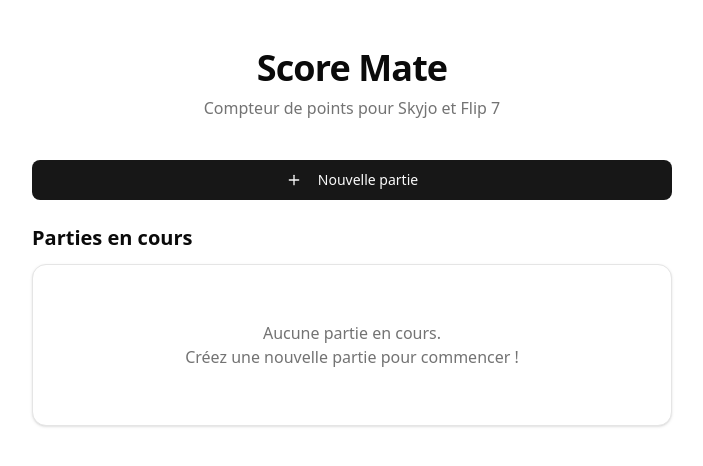
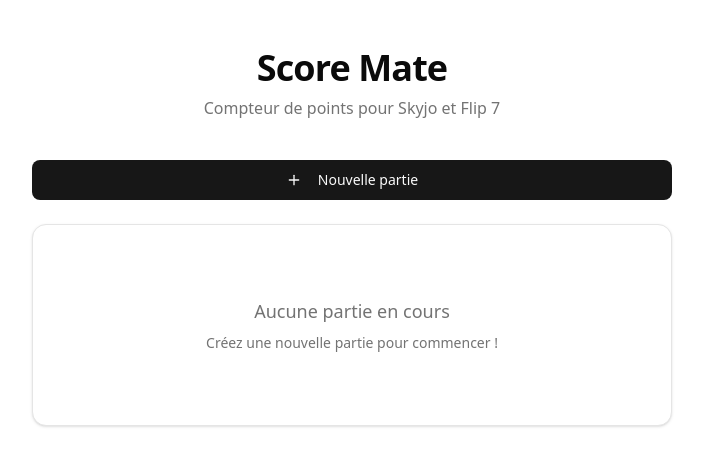
Before and after one commit to theikid/score-mate, a Next.js app: page / in a window 1280 px wide. Shown: the top 466 px of the page, without its empty margins (288-991 px from the left). Built offline with nearby package versions, Linux system fonts and the light colour scheme.

Commit message:
fix: afficher 'Parties en cours' uniquement si parties actives
- Masque la section "Parties en cours" si aucune partie active
- Affiche un message d'accueil uniquement si aucune partie (ni active, ni terminée)
- Interface plus épurée et claire

```diff
--- a/app/page.tsx
+++ b/app/page.tsx
@@ -129,22 +129,26 @@
           </Button>
 
           {/* Parties en cours */}
-          <div className="space-y-3">
-            <h2 className="text-xl font-semibold">Parties en cours</h2>
-            {activeGames.length === 0 ? (
-              <Card>
-                <CardContent className="py-8 text-center text-muted-foreground">
-                  Aucune partie en cours.
-                  <br />
-                  Créez une nouvelle partie pour commencer !
-                </CardContent>
-              </Card>
-            ) : (
+          {activeGames.length > 0 && (
+            <div className="space-y-3">
+              <h2 className="text-xl font-semibold">Parties en cours</h2>
               <div className="space-y-3">
                 {activeGames.map(renderGameCard)}
               </div>
-            )}
-          </div>
+            </div>
+          )}
+
+          {/* Message quand aucune partie */}
+          {activeGames.length === 0 && completedGames.length === 0 && (
+            <Card>
+              <CardContent className="py-12 text-center text-muted-foreground">
+                <p className="text-lg mb-2">Aucune partie en cours</p>
+                <p className="text-sm">
+                  Créez une nouvelle partie pour commencer !
+                </p>
+              </CardContent>
+            </Card>
+          )}
 
           {/* Parties terminées */}
           {completedGames.length > 0 && (
```
